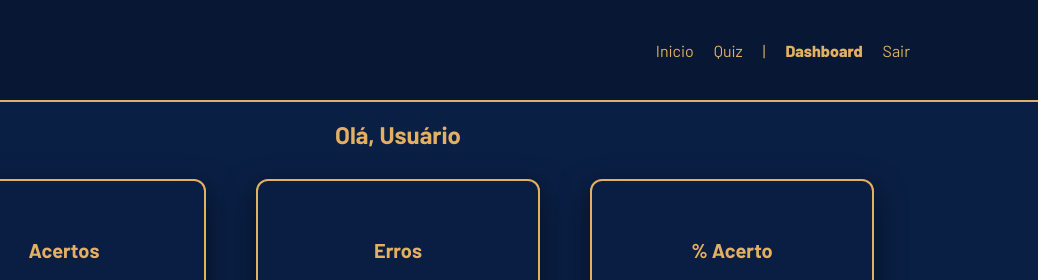
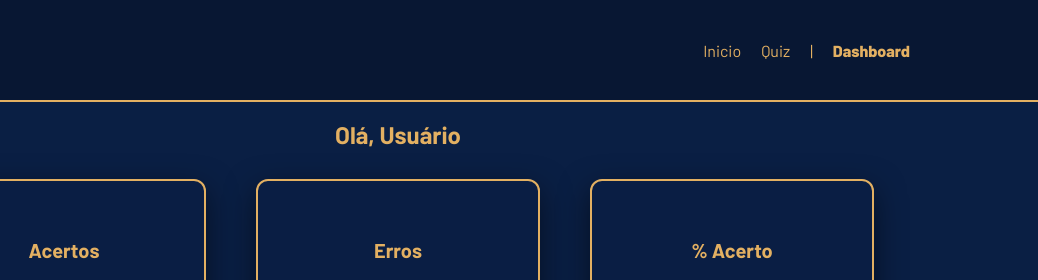
Before and after one commit to FelipeAmoroso/ProjetoIndividual_TopSpinHub, a website: page public/dashboard/dashboard.html in a window 1280 px wide. Shown: the top 280 px of the page, 242-1280 px from the left. Drawn offline with nearby package versions, Linux system fonts and the light colour scheme; no server answers.

Commit message:
Removendo o botao sair

```diff
--- a/public/dashboard/dashboard.html
+++ b/public/dashboard/dashboard.html
@@ -30,7 +30,6 @@
           <li><a href="../quiz.html">Quiz</a></li>
           <li>|</li>
           <li class="agora"><a href="#">Dashboard</a></li>
-          <li><a href="../login.html" onclick="limparSessao()">Sair</a></li>
         </ul>
       </div>
 
```
